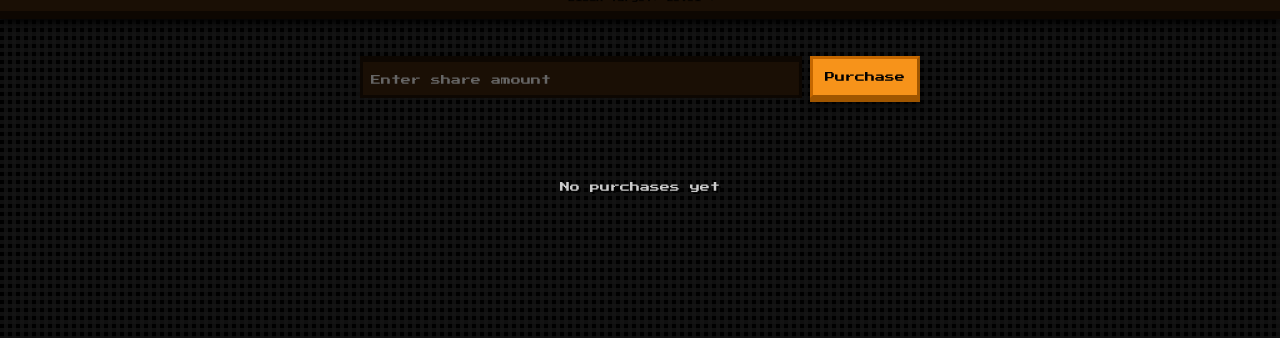
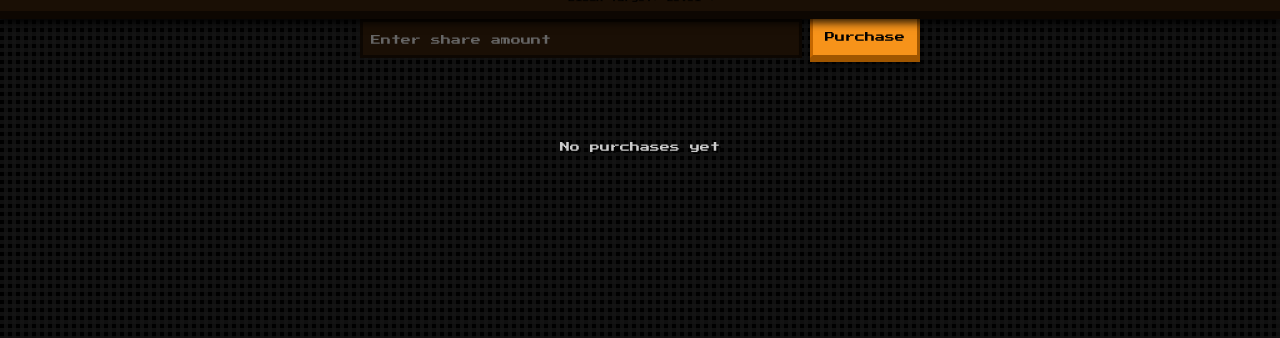
Before and after one commit to terakael/slicehash, a Python web app: template src/slicehash/templates/purchases.html in a window 1280 px wide. Shown: the part 84-422 px from the top of the page. Run offline with Jinja, Linux system fonts and the light colour scheme; the template is opened without the code that fills it, so the values that code supplies are empty.

Commit message:
[master]

```diff
--- a/src/slicehash/static/style.css
+++ b/src/slicehash/static/style.css
@@ -683,7 +683,7 @@ footer {
 
 /* Purchase Form */
 .purchase-form {
-    margin-top: 40px;
+    margin-top: 0px;
     margin-bottom: 40px;
     display: flex;
     gap: 8px;
```
